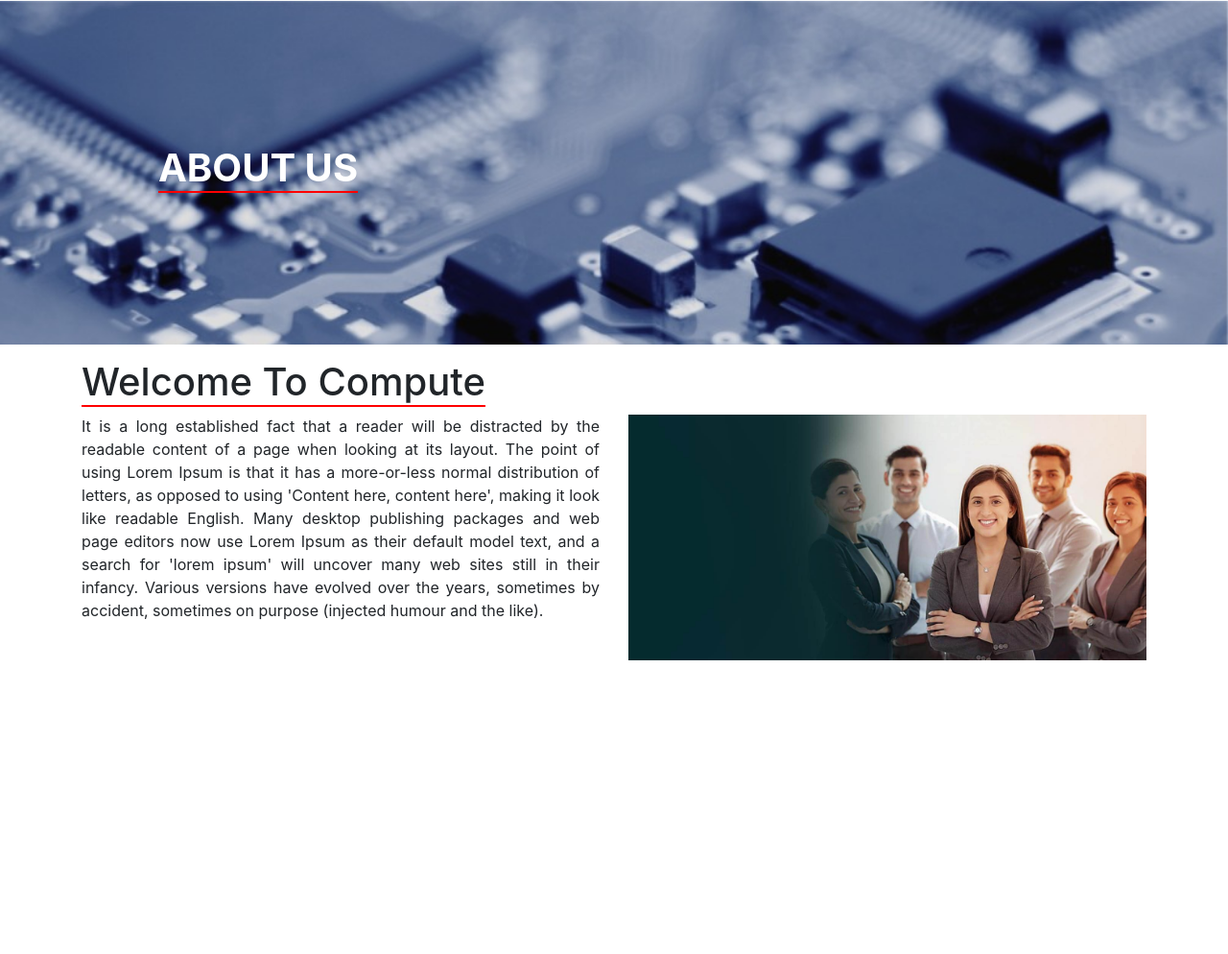
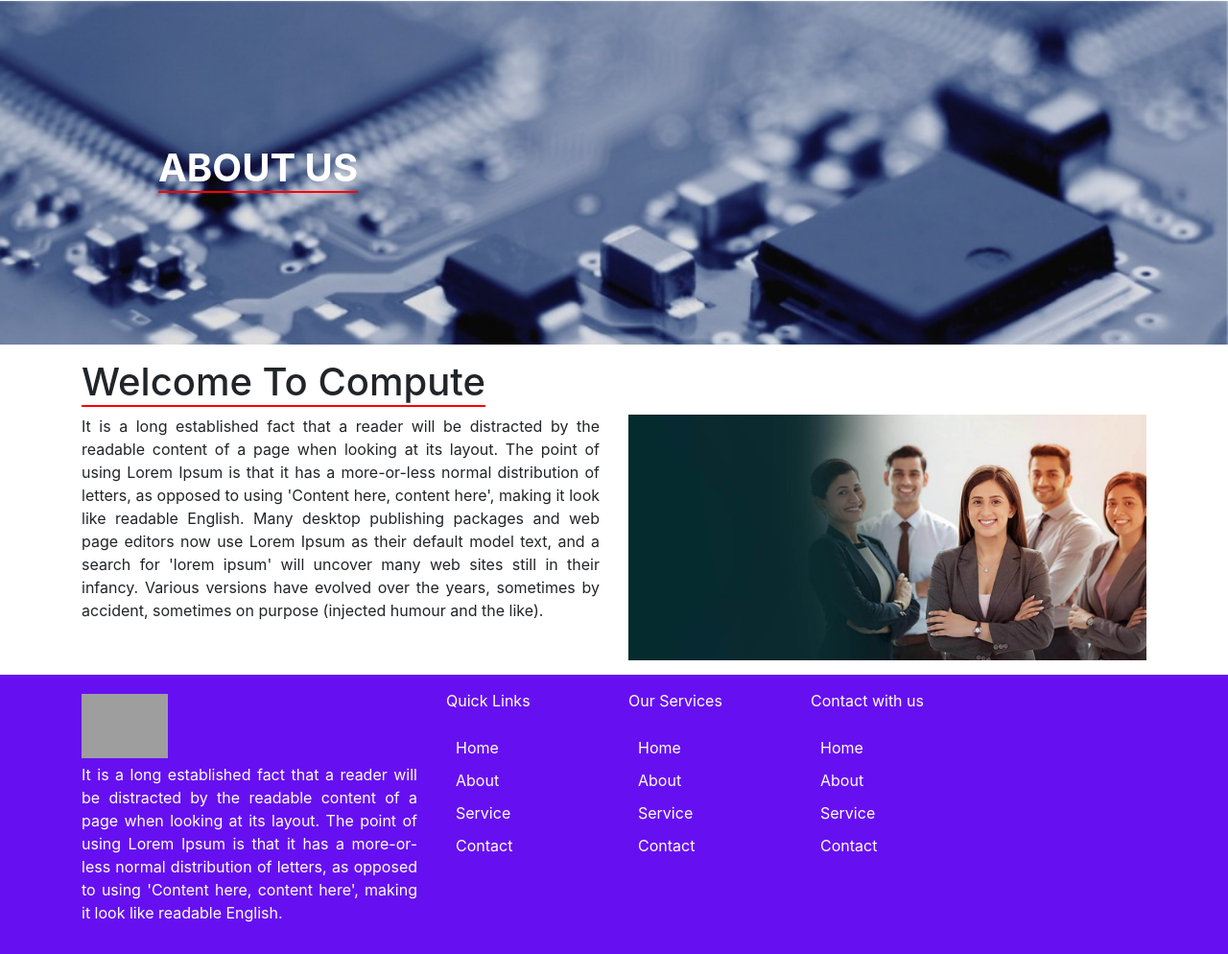
Before and after one commit to dynamitetechnology/computershop, a plain HTML site: page about.html in a window 1280 px wide. Shown: the part 147-1141 px from the top of the page at 96% size. Before the commit the page ends 850 px from the top, so only its background shows below. Drawn offline with nearby package versions, Linux system fonts and the light colour scheme; grey boxes are pictures that could not be loaded.

Commit message:
first commit

```diff
--- a/about.html
+++ b/about.html
@@ -97,6 +97,48 @@
       </div>
     </div>
   </section>
+  <footer class="footer">
+    <div class="container">
+      <div class="row">
+        <div class="col-md-4">
+          <a class="navbar-brand" href="index.html"><img
+              src="https://www.yorkgraphicdesigners.co.uk/wp-content/uploads/2020/04/coronavirus_logo-2.jpg"
+              width="90"></a>
+          <p class="text-justify">It is a long established fact that a reader will be distracted by the readable content
+            of a page when
+            looking at its layout. The point of using Lorem Ipsum is that it has a more-or-less normal distribution of
+            letters, as opposed to using 'Content here, content here', making it look like readable English.</p>
+        </div>
+        <div class="col-md-2">
+          Quick Links
+          <ul class="footerLinks">
+            <li>Home</li>
+            <li>About</li>
+            <li>Service</li>
+            <li>Contact</li>
+          </ul>
+        </div>
+        <div class="col-md-2">
+          Our Services
+          <ul class="footerLinks">
+            <li>Home</li>
+            <li>About</li>
+            <li>Service</li>
+            <li>Contact</li>
+          </ul>
+        </div>
+        <div class="col-md-4">
+          Contact with us
+          <ul class="footerLinks">
+            <li>Home</li>
+            <li>About</li>
+            <li>Service</li>
+            <li>Contact</li>
+          </ul>
+        </div>
+      </div>
+    </div>
+  </footer>
 
   <script src="https://code.jquery.com/jquery-3.5.1.slim.min.js"></script>
   <script src="https://cdn.jsdelivr.net/npm/bootstrap@4.6.0/dist/js/bootstrap.bundle.min.js"></script>
```
Also changed, not shown: index.html (+3 -1 lines), assets/image/laptop.png (added).
